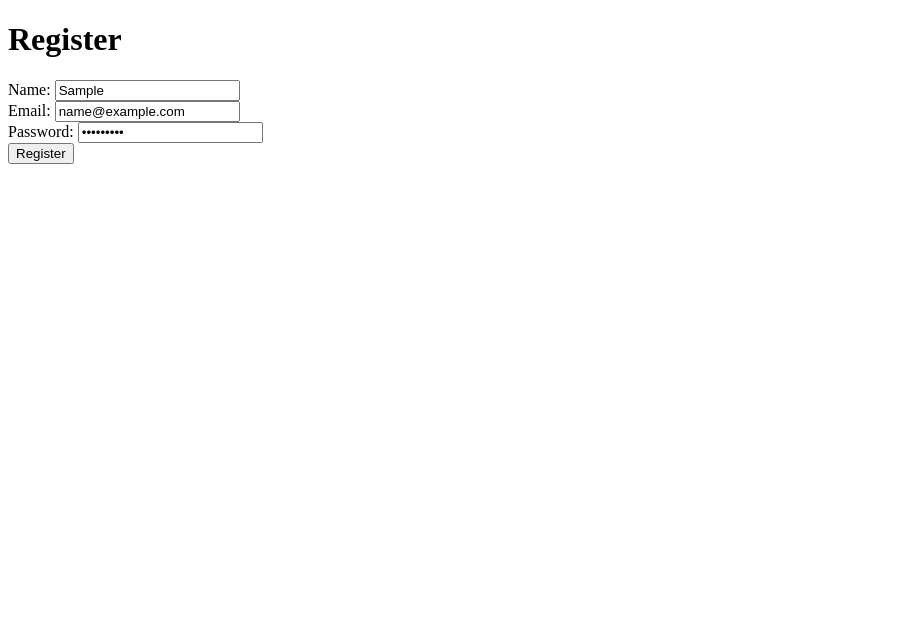
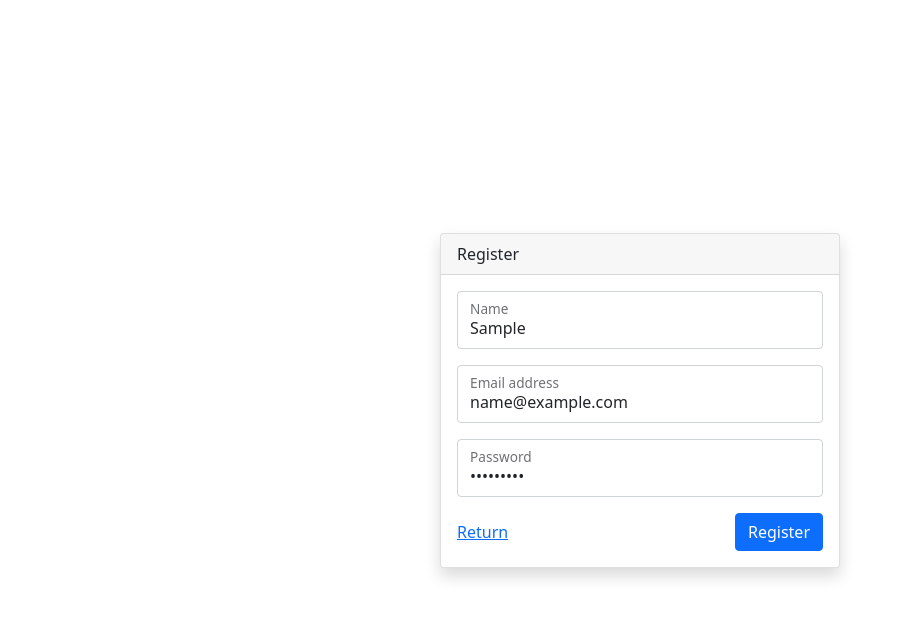
Before and after one commit to allanbarcelos/chat-nodejs-socketio-mongodb, a plain HTML site: page www/register.html in a window 1280 px wide. Both pictures are taken after typing "Sample", "name@example.com", "Sample123" into the empty fields and a click on the button "Register". Shown: the whole page, without its empty margins (0-898 px from the left). Drawn offline with nearby package versions, Linux system fonts and the light colour scheme; no server answers.

Commit message:
fix register

```diff
--- a/www/js/register.js
+++ b/www/js/register.js
@@ -3,8 +3,17 @@
 
 const form = document.querySelector("#register-form");
 
+const registerButton = document.getElementById("register-button");
+const loadingButton = document.getElementById("loading-button");
+
+loadingButton.style.display = "none";
+registerButton.style.display = "block";
+
 form.addEventListener("submit", async (event) => {
   event.preventDefault();
+
+  loadingButton.style.display = "block";
+  registerButton.style.display = "none";
 
   const formData = new FormData(form);
   const name = formData.get("name");
@@ -18,11 +27,15 @@
       "Content-Type": "application/json",
     },
     body: JSON.stringify({ name, email, password }),
+  }).catch(() => {
+    loadingButton.style.display = "none";
+    registerButton.style.display = "block";
   });
 
-  if (!response.ok) {
-    const errorText = await response.text();
-    alert(errorText);
+  if (!response?.ok) {
+    const errorText = await response?.text();
+    if (errorText) alert(errorText);
+    else alert("System Failure");
     return;
   }
 
--- a/www/register.html
+++ b/www/register.html
@@ -6,26 +6,50 @@
     <meta name="viewport" content="width=device-width, initial-scale=1.0" />
     <link rel="icon" type="image/x-icon" href="/favicon.ico" />
     <title>Register</title>
+    <link
+    href="https://cdn.jsdelivr.net/npm/bootstrap@5.0.2/dist/css/bootstrap.min.css"
+    rel="stylesheet"
+    integrity="sha384-EVSTQN3/azprG1Anm3QDgpJLIm9Nao0Yz1ztcQTwFspd3yD65VohhpuuCOmLASjC"
+    crossorigin="anonymous"
+  />
   </head>
-  <body>
-    <h1>Register</h1>
-    <form id="register-form">
-      <div>
-        <label for="name">Name:</label>
-        <input type="name" name="name" required />
+  <body class="vh-100 d-flex justify-content-center align-items-center">
+
+    <div class="card shadow" style="width:400px;">
+      <div class="card-header">
+        Register
       </div>
-      <div>
-        <label for="email">Email:</label>
-        <input type="email" name="email" required />
+      <div class="card-body">
+        <form id="register-form">
+
+
+          <div class="form-floating mb-3">
+            <input type="text" name="name" class="form-control" id="name" placeholder="name@example.com">
+            <label for="name">Name</label>
+          </div>
+
+          <div class="form-floating mb-3">
+            <input type="email" name="email" class="form-control" id="email" placeholder="name@example.com">
+            <label for="email">Email address</label>
+          </div>
+
+          <div class="form-floating mb-3">
+            <input type="password" name=""password class="form-control" id="password" placeholder="name@example.com">
+            <label for="password">Password</label>
+          </div>
+
+          <div class="d-flex justify-content-between align-items-center">
+            <a href="/login.html">Return</a>
+            <button id="register-button" class="btn btn-primary" type="submit">Register</button>
+            <button id="loading-button" class="btn btn-primary" type="button" disabled>
+              <span class="spinner-border spinner-border-sm" role="status" aria-hidden="true"></span>
+              Loading...
+            </button>
+          </div>
+        </form>
       </div>
-      <div>
-        <label for="password">Password:</label>
-        <input type="password" name="password" required />
-      </div>
-      <div>
-        <button type="submit">Register</button>
-      </div>
-    </form>
+    </div>
+
     <script
       src="https://cdn.jsdelivr.net/npm/bootstrap@5.0.2/dist/js/bootstrap.bundle.min.js"
       integrity="sha384-MrcW6ZMFYlzcLA8Nl+NtUVF0sA7MsXsP1UyJoMp4YLEuNSfAP+JcXn/tWtIaxVXM"
```
Also changed, not shown: www/index.html (+1 -1 lines).
